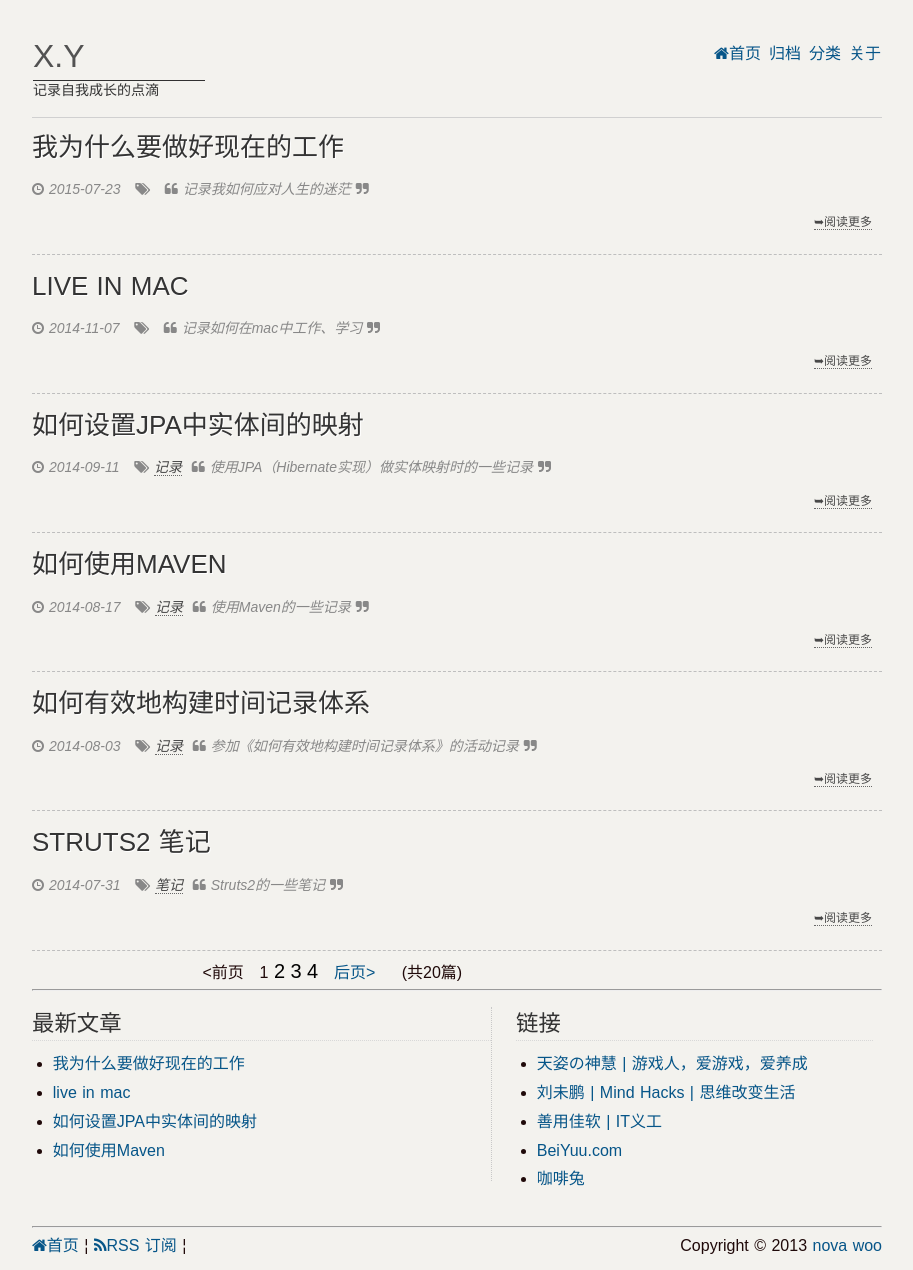
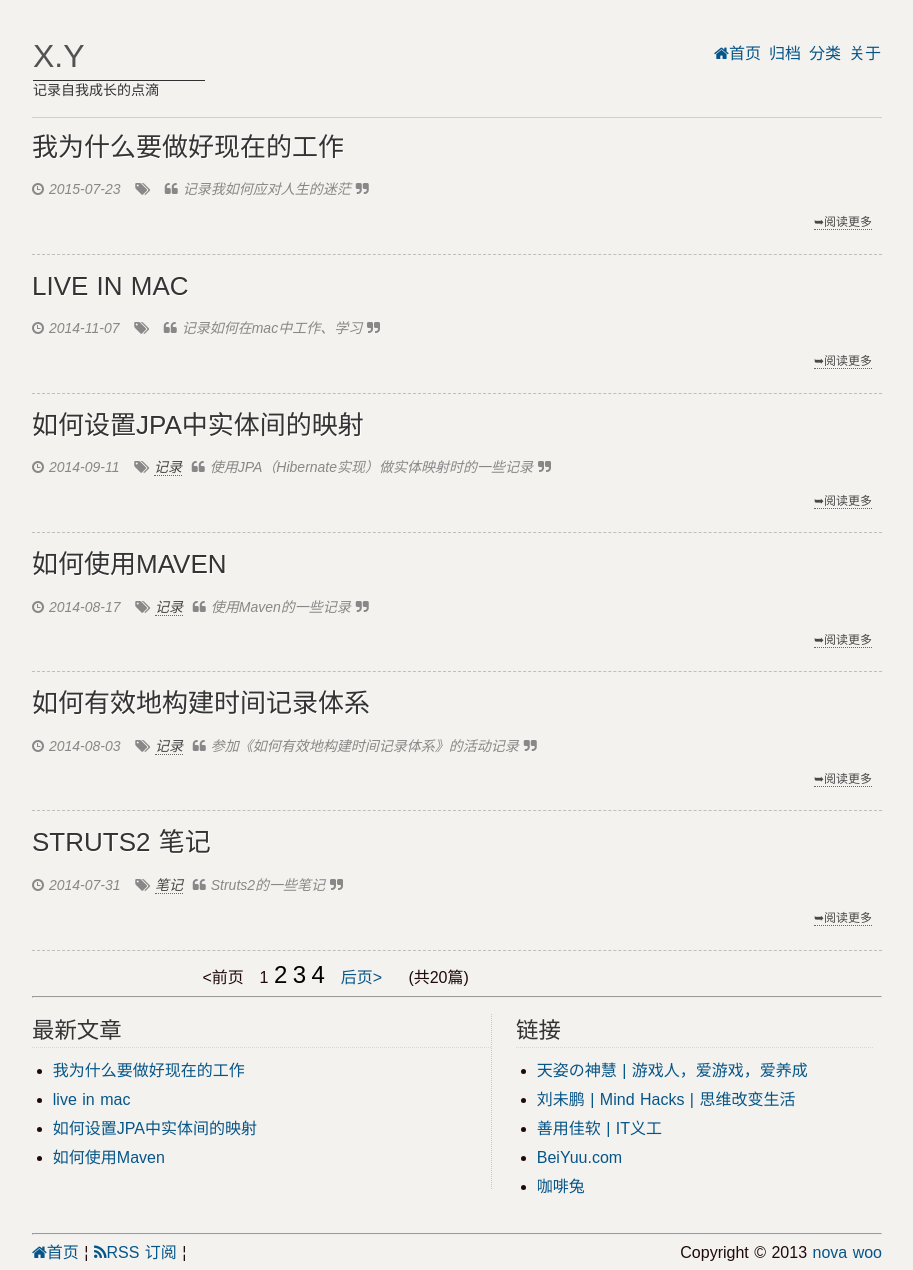
Before and after one commit to novawoo/novawoo.github.com, a Jekyll site: the page built from index.html, in a window 1280 px wide. Shown: the whole page, without its empty margins (183-1096 px from the left). Built offline with Jekyll 4.4.1, drawn with Linux system fonts in a browser that asks for light colours; Markdown is read by kramdown in place of the engine named in the settings; the list of posts is cut into pages by our own code.

Commit message:
modified:   index.html

```diff
--- a/index.html
+++ b/index.html
@@ -34,9 +34,9 @@ layout: page
 
   {% for count in (2..paginator.total_pages) %}
     {% if count == paginator.page %}
-      <span class="currentitem">{{count}}</span>
+      <span class="pageitem">{{count}}</span>
     {% else %}
-      <span class="pageitem"><a href="/page{{count}}">{{count}}</a></span>
+      <span class="currentitem"><a href="/page{{count}}">{{count}}</a></span>
     {% endif %}
   {% endfor %}
 
```
